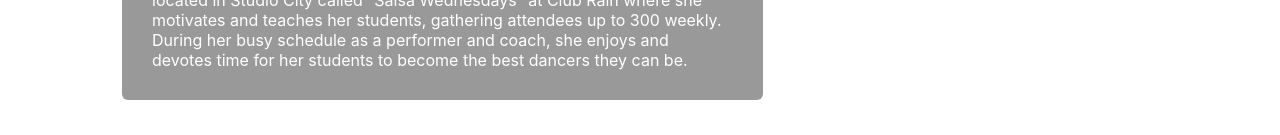
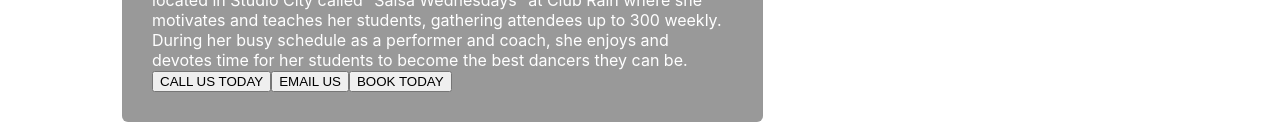
Before and after one commit to anAnun/NatDance, a React (Create React App) app in the folder client/: page / in a window 1280 px wide. Shown: the part 800-935 px from the top of the page. Built offline with nearby package versions, Linux system fonts and the light colour scheme.

Commit message:
added buttons to home

```diff
--- a/client/src/Home.js
+++ b/client/src/Home.js
@@ -41,6 +41,11 @@ class Home extends React.Component {
               teaches her students, gathering attendees up to 300 weekly. During
               her busy schedule as a performer and coach, she enjoys and devotes
               time for her students to become the best dancers they can be.
+              <div>
+                <button>CALL US TODAY</button>
+                <button>EMAIL US</button>
+                <button>BOOK TODAY</button>
+              </div>
             </div>
           </div>
           <div className="block content-2">
```
Also changed, not shown: 1 other file (tests, documents, lock files or other folders).
